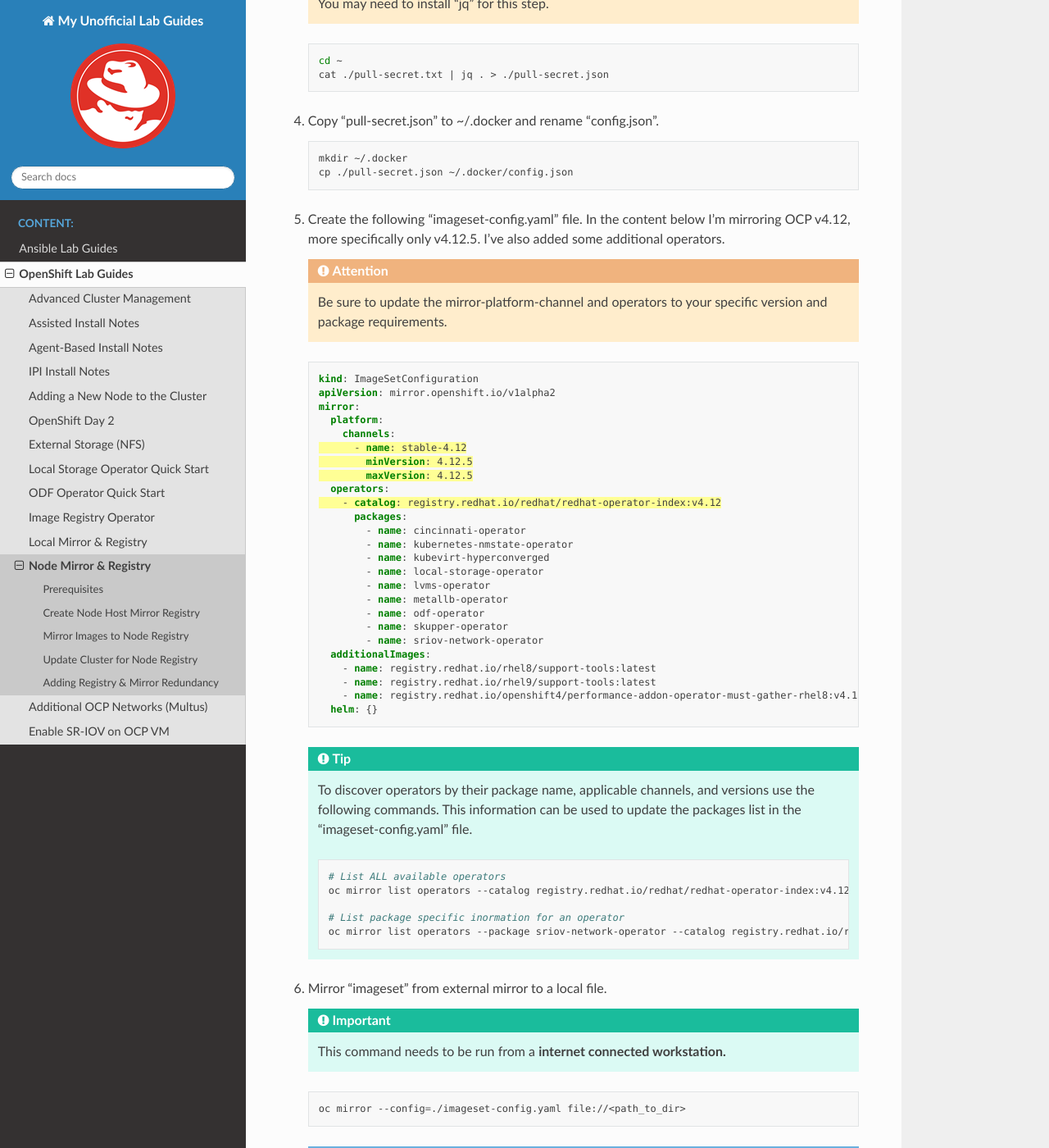
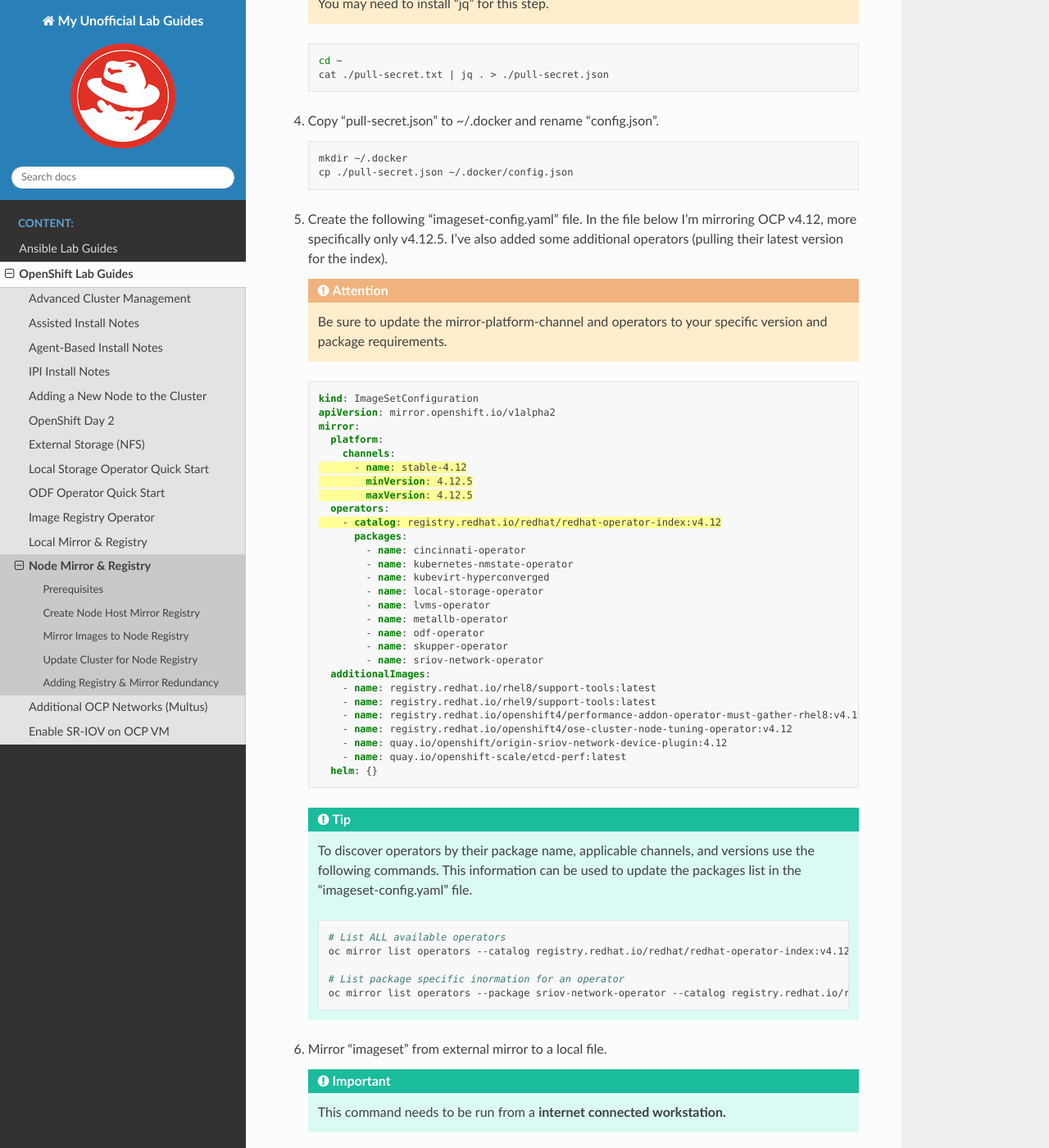
Before and after one commit to vtog/labGuides, a Sphinx documentation site: the page built from source/ocp/node-mirror-registry.rst, in a window 1280 px wide and 1400 px high, scrolled down 919 px. Shown: the whole window at 82% size. Built offline with Sphinx 7.4.7 and the Read the Docs theme 2.0.0, drawn with Linux system fonts in a browser that asks for light colours; pages that are not in the unit, such as notebooks, are missing from menus.

Commit message:
mirror and registry typos

```diff
--- a/source/ocp/local-mirror-registry.rst
+++ b/source/ocp/local-mirror-registry.rst
@@ -189,12 +189,12 @@
    .. attention:: Be sure path in imageURL (line 5) matches the path assigned
       earlier for "quayRoot".
 
-   .. note:: "graph: true" mirror's the graph data to the disconnected
+   .. note:: **"graph: true"** mirror's the graph data to the disconnected
       registry. This information enables the disconnected cluster, via the
       update service operator, to show a visual representation of the available
       upgrades.
 
-   .. note:: "shortestPath: true" instructs the oc mirror command to only pull
+   .. note:: **"shortestPath: true"** instructs the oc mirror command to only pull
       the required version to upgrade from one version to the next. It will
       prune any unneeded version.
 
--- a/source/ocp/node-mirror-registry.rst
+++ b/source/ocp/node-mirror-registry.rst
@@ -50,9 +50,9 @@
       mkdir ~/.docker
       cp ./pull-secret.json ~/.docker/config.json
 
-#. Create the following "imageset-config.yaml" file. In the content below I'm
+#. Create the following "imageset-config.yaml" file. In the file below I'm
    mirroring OCP v4.12, more specifically only v4.12.5. I've also added some
-   additional operators.
+   additional operators (pulling their latest version for the index).
 
    .. attention:: Be sure to update the mirror-platform-channel and operators
       to your specific version and package requirements.
@@ -84,6 +84,9 @@
           - name: registry.redhat.io/rhel8/support-tools:latest
           - name: registry.redhat.io/rhel9/support-tools:latest
           - name: registry.redhat.io/openshift4/performance-addon-operator-must-gather-rhel8:v4.12
+          - name: registry.redhat.io/openshift4/ose-cluster-node-tuning-operator:v4.12
+          - name: quay.io/openshift/origin-sriov-network-device-plugin:4.12
+          - name: quay.io/openshift-scale/etcd-perf:latest
         helm: {}
 
    .. tip:: To discover operators by their package name, applicable channels,
```
Also changed, not shown: other parts of source/ocp/local-mirror-registry.rst (+1 -1 lines).
